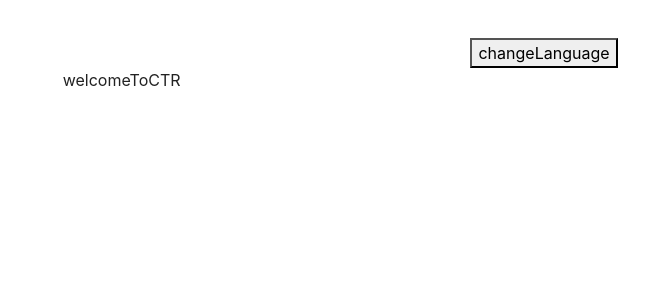
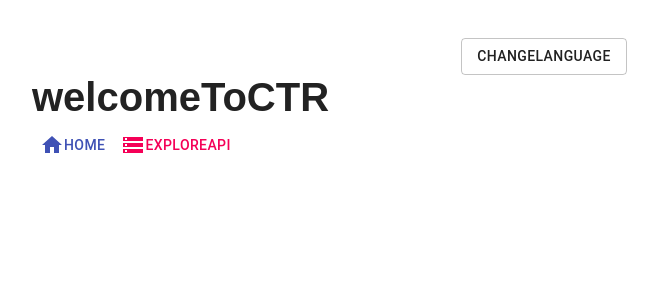
Before and after one commit to adamsimonini/covid-trends-react, a React (Create React App) app in the folder client/: page / in a window 1280 px wide. Shown: the top 300 px of the page, without its empty margins (96-754 px from the left). Built offline with nearby package versions, Linux system fonts and the light colour scheme; the HTML template or start-up script is replaced by a standard one; a web font is replaced by a local one.

Commit message:
added packages for material-ui icons. added translations. added some padding on app.js

```diff
--- a/client/package.json
+++ b/client/package.json
@@ -6,6 +6,7 @@
 	"dependencies": {
 		"@craco/craco": "^6.1.2",
 		"@material-ui/core": "^4.11.4",
+		"@material-ui/icons": "^4.11.2",
 		"@nivo/core": "^0.69.0",
 		"@nivo/stream": "^0.69.1",
 		"@reduxjs/toolkit": "^1.5.1",
--- a/client/src/App.js
+++ b/client/src/App.js
@@ -1,9 +1,12 @@
 import React from "react";
-import { BrowserRouter as Router, Route, Switch } from "react-router-dom";
+import { BrowserRouter as Router, Route, Switch, Link } from "react-router-dom";
 import { useTranslation } from "react-i18next";
 import LangToggle from "@components/LangToggle";
 import DataLoader from "@components/DataLoader";
 import Map from "@components/Map";
+import Button from "@material-ui/core/Button";
+import StorageIcon from "@material-ui/icons/Storage";
+import HomeIcon from "@material-ui/icons/Home";
 // import Stream from "@components/Charts/Stream";
 // import Recharts from "@components/Charts/Recharts";
 import "./style.css";
@@ -14,10 +17,24 @@ function App() {
 		<Router>
 			<LangToggle />
 			<div id="app">
-				<span>{t("welcomeToCTR")}</span>
+				<h1>{t("welcomeToCTR")}</h1>
+				{/* These are different test components. Feel free to uncomment in order to see what they produce */}
 				{/* <Map /> */}
 				{/* <Stream /> */}
 				{/* <Recharts /> */}
+				{/* At the moment this is the nav bar. It should become a dedicated nav bar eventually */}
+				<Link to={{ pathname: "/" }}>
+					<Button color="primary">
+						<HomeIcon />
+						{t("home")}
+					</Button>
+				</Link>
+				<Link to={{ pathname: "/data" }}>
+					<Button color="secondary">
+						<StorageIcon />
+						{t("exploreAPI")}
+					</Button>
+				</Link>
 				<Switch>
 					<Route exact path={"/"}></Route>
 					<Route exact path={"/Map"} component={Map}></Route>
--- a/client/src/components/LangToggle/index.js
+++ b/client/src/components/LangToggle/index.js
@@ -1,18 +1,20 @@
 import React from "react";
 import { useTranslation } from "react-i18next";
+import Button from "@material-ui/core/Button";
 
 function LangToggle() {
 	const { t } = useTranslation();
 	const { i18n } = useTranslation();
 	console.log(i18n.language);
-
 	const changeLanguage = () => {
 		i18n.language === "en" ? i18n.changeLanguage("fr") : i18n.changeLanguage("en");
 	};
 
 	return (
 		<>
-			<button onClick={() => changeLanguage()}>{t("changeLanguage")}</button>
+			<Button variant="outlined" onClick={() => changeLanguage()}>
+				{t("changeLanguage")}
+			</Button>
 		</>
 	);
 }
--- a/client/src/i18n.js
+++ b/client/src/i18n.js
@@ -6,6 +6,8 @@ import { initReactI18next } from "react-i18next";
 const resources = {
 	en: {
 		translation: {
+			home: "Home",
+			exploreAPI: "Explore Data API",
 			welcomeToCTR: "Welcome to COVID-Trends-React!",
 			getAllLocationData: "Get all location data",
 			getAllLocationDataFSA: "Get all location data for an FSA",
@@ -35,6 +37,8 @@ const resources = {
 	},
 	fr: {
 		translation: {
+			home: "Domicile",
+			exploreAPI: "Explorez l'API de données",
 			welcomeToCTR: "Bienvenue à React-Tendances-COVID",
 			getAllLocationData: "Obtenir toutes les données de localisation",
 			getAllLocationDataFSA: "Obtenir des données de localisation pour une zone",
@@ -69,9 +73,7 @@ i18n
 	.init({
 		resources,
 		lng: "en",
-
 		keySeparator: false, // we do not use keys in form messages.welcome
-
 		interpolation: {
 			escapeValue: false // react already safes from xss
 		}
--- a/client/src/style.css
+++ b/client/src/style.css
@@ -5,5 +5,5 @@
 
 #root {
 	height: 100vh;
-	padding: 3%;
+	padding: 3% 0;
 }
```
Also changed, not shown: 1 other file (tests, documents, lock files or other folders).
